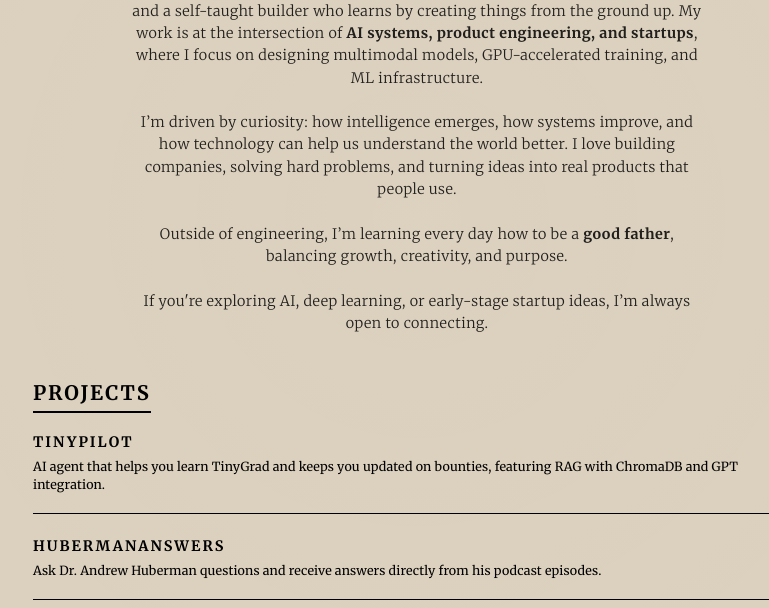
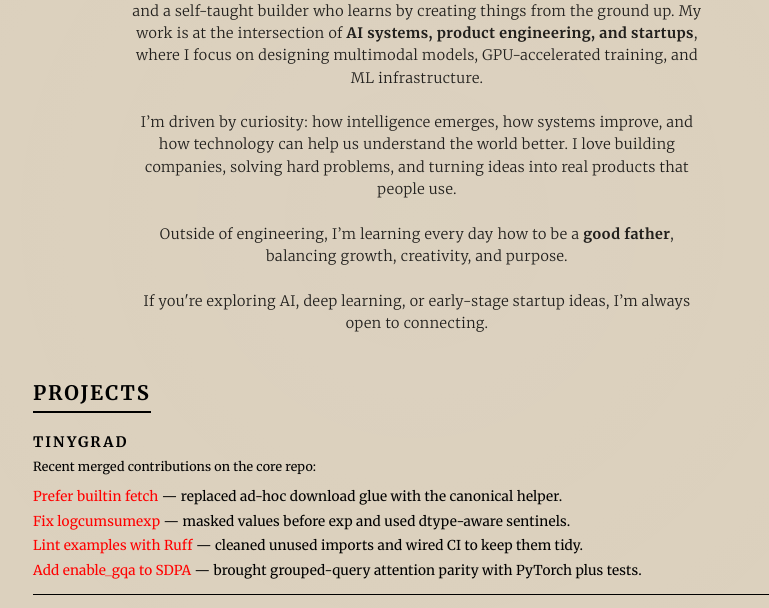
Before and after one commit to NinoRisteski/ninoristeski.github.io, a plain HTML site: page index.html in a window 1280 px wide. Shown: the part 182-790 px from the top of the page, without its empty margins (223-992 px from the left). Drawn offline with Linux system fonts and the light colour scheme.

Commit message:
tinygrad

```diff
--- a/index.html
+++ b/index.html
@@ -43,6 +43,16 @@
     <section id="projects">
       <h2>Projects</h2>
       <div class="projects-grid">
+        <div class="project">
+          <h3>Tinygrad</h3>
+          <p>Recent merged contributions on the core repo:</p>
+          <ul class="project-commits">
+            <li><a href="https://github.com/tinygrad/tinygrad/pull/10877">Prefer builtin fetch</a> — replaced ad-hoc download glue with the canonical helper.</li>
+            <li><a href="https://github.com/tinygrad/tinygrad/pull/10880">Fix logcumsumexp</a> — masked values before exp and used dtype-aware sentinels.</li>
+            <li><a href="https://github.com/tinygrad/tinygrad/pull/11024">Lint examples with Ruff</a> — cleaned unused imports and wired CI to keep them tidy.</li>
+            <li><a href="https://github.com/tinygrad/tinygrad/pull/11097">Add enable_gqa to SDPA</a> — brought grouped-query attention parity with PyTorch plus tests.</li>
+          </ul>
+        </div>
         <div class="project">
           <h3><a href="https://github.com/NinoRisteski/tinypilot">TinyPilot</a></h3>
           <p>AI agent that helps you learn TinyGrad and keeps you updated on bounties, featuring RAG with ChromaDB and GPT integration.</p>
--- a/stylesheet.css
+++ b/stylesheet.css
@@ -304,6 +304,18 @@
 
 .project h3 a {
   color: var(--primary-color);
+}
+
+.project-commits {
+  list-style-type: none;
+  padding-left: 0;
+  margin: 0.35rem 0 0;
+}
+
+.project-commits li {
+  margin-bottom: 0.35rem;
+  line-height: 1.4;
+  font-size: 0.85rem;
 }
 
 .project-link {
```
